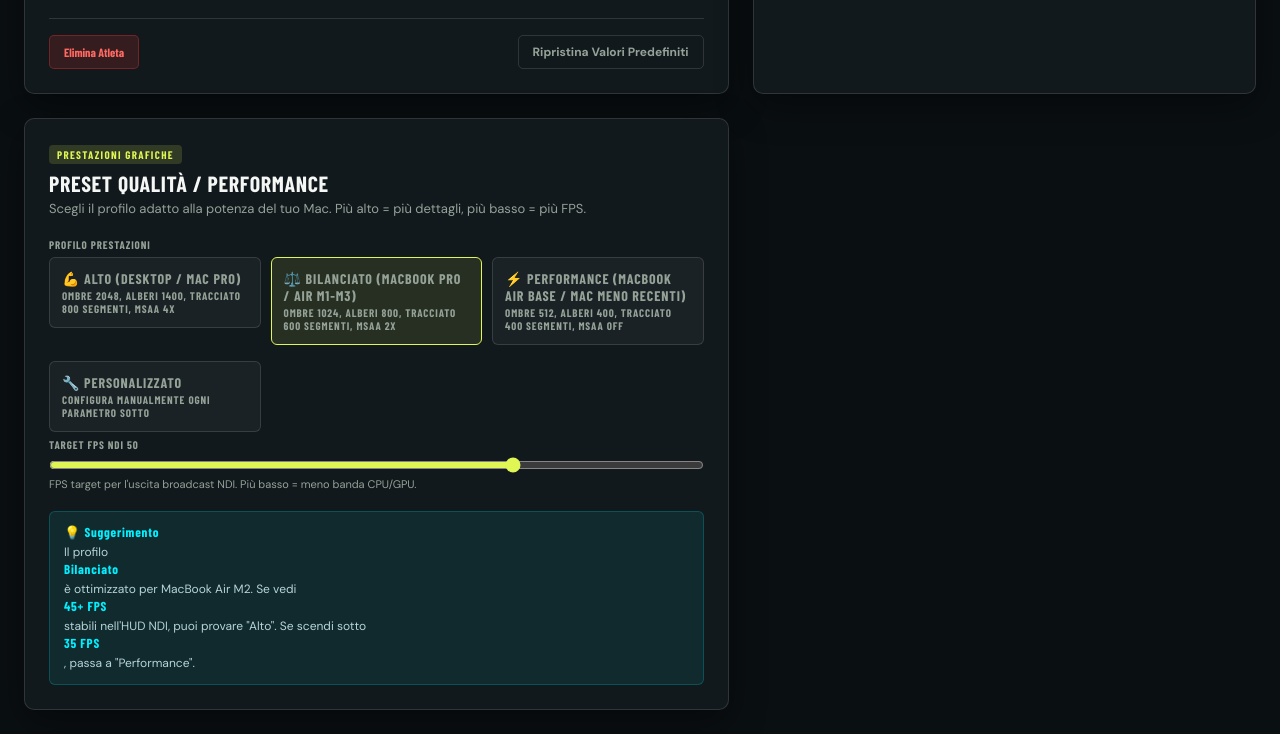
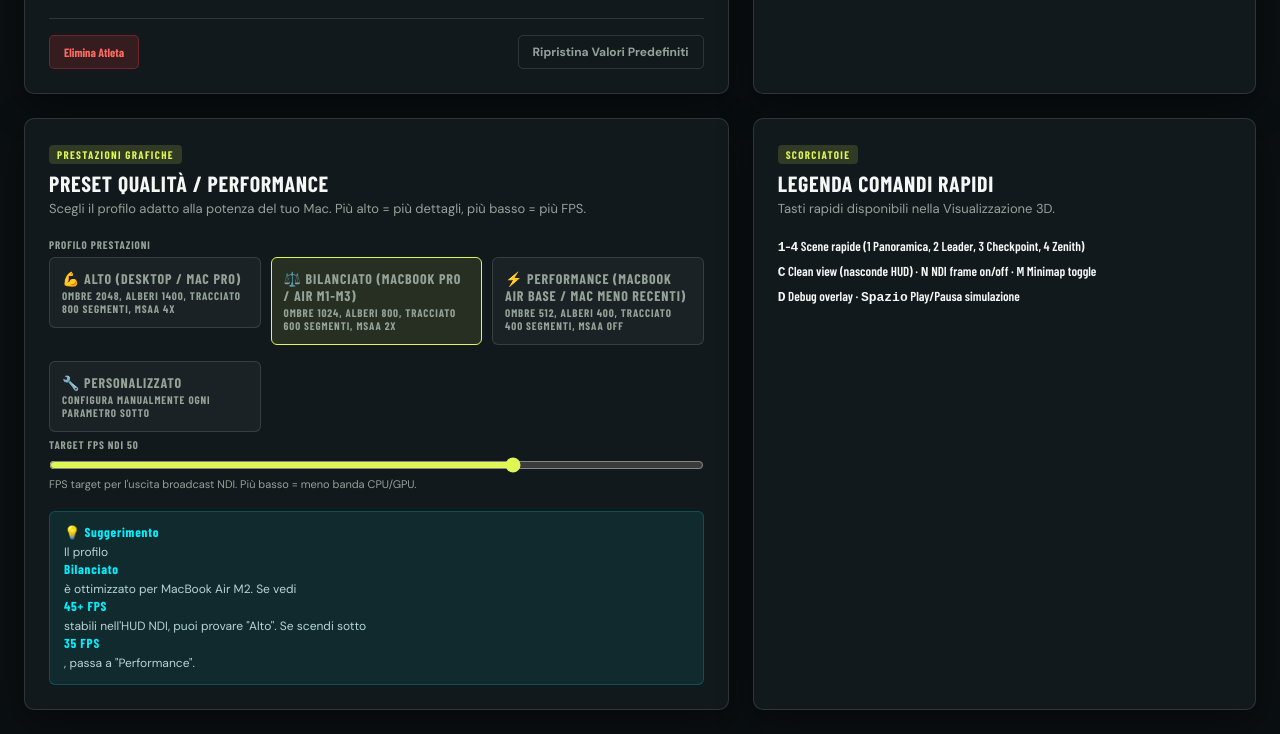
Before and after one commit to Teooo06/giir-di-mont-3d, a website built with Vite: page impostazioni.html in a window 1280 px wide. Shown: the part 1109-1843 px from the top of the page. Built offline with nearby package versions, Linux system fonts and the light colour scheme; no server answers; a web font is replaced by a local one.

Commit message:
ui: UI-06 add shortcuts legend in /impostazioni (Closes #71) (#103)
- add card SCORCIATOIE with 1-4/C/N/M/D/Space list
- ponytail: inline grid styles, no extra CSS file

Closes #71

```diff
--- a/impostazioni.html
+++ b/impostazioni.html
@@ -280,6 +280,22 @@
             </div>
           </div>
         </section>
+
+        <!-- UI-06: Legenda Scorciatoie -->
+        <section class="card">
+          <div class="card-header">
+            <div>
+              <span class="badge">SCORCIATOIE</span>
+              <h2>Legenda Comandi Rapidi</h2>
+              <p class="subtitle">Tasti rapidi disponibili nella Visualizzazione 3D.</p>
+            </div>
+          </div>
+          <ul class="shortcuts-list" style="list-style:none; padding:0; margin:0; display:grid; gap:8px; font:600 13px var(--font-primary, sans-serif);">
+            <li><kbd>1</kbd>–<kbd>4</kbd> Scene rapide (1 Panoramica, 2 Leader, 3 Checkpoint, 4 Zenith)</li>
+            <li><kbd>C</kbd> Clean view (nasconde HUD) · <kbd>N</kbd> NDI frame on/off · <kbd>M</kbd> Minimap toggle</li>
+            <li><kbd>D</kbd> Debug overlay · <kbd>Spazio</kbd> Play/Pausa simulazione</li>
+          </ul>
+        </section>
       </div>
     </div>
 
```
